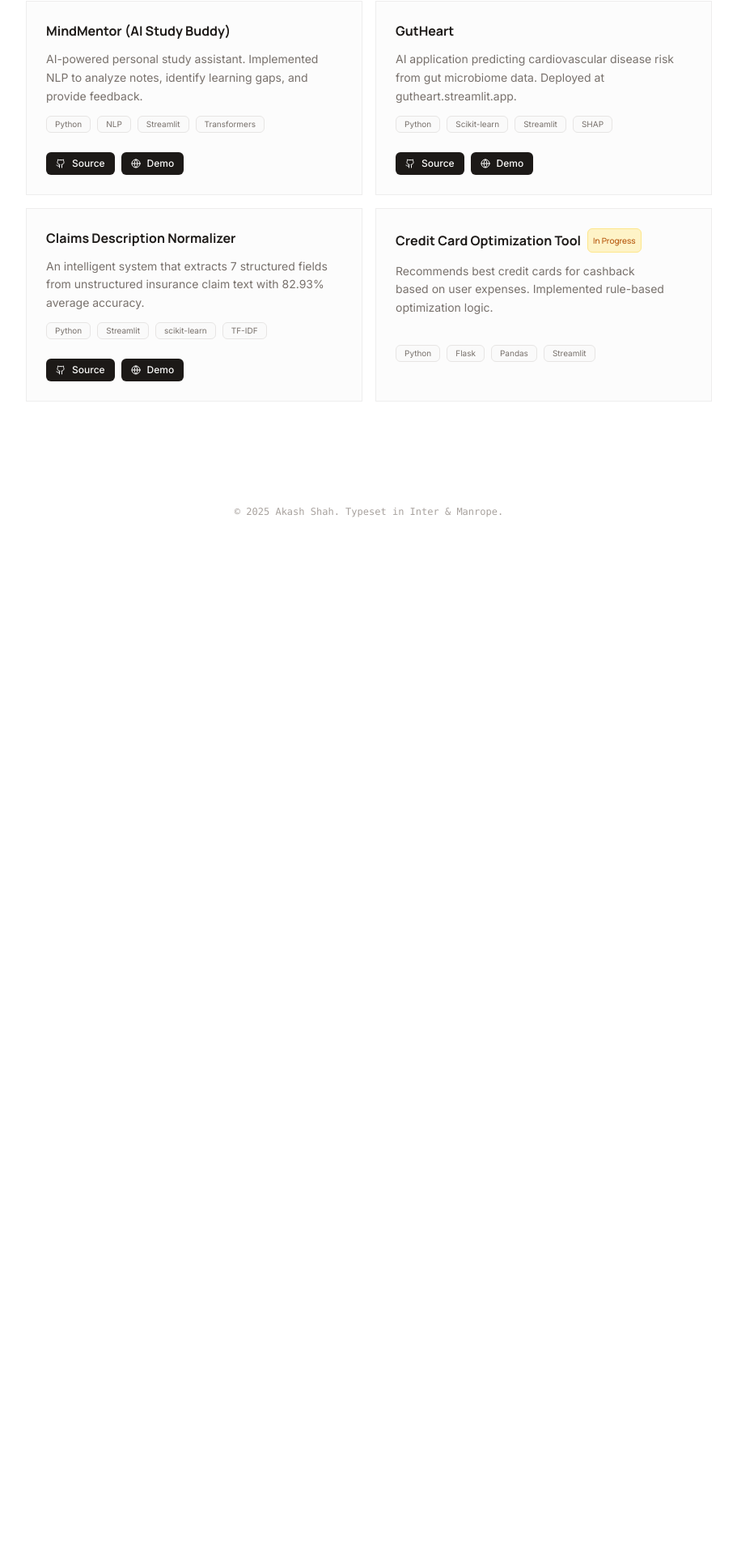
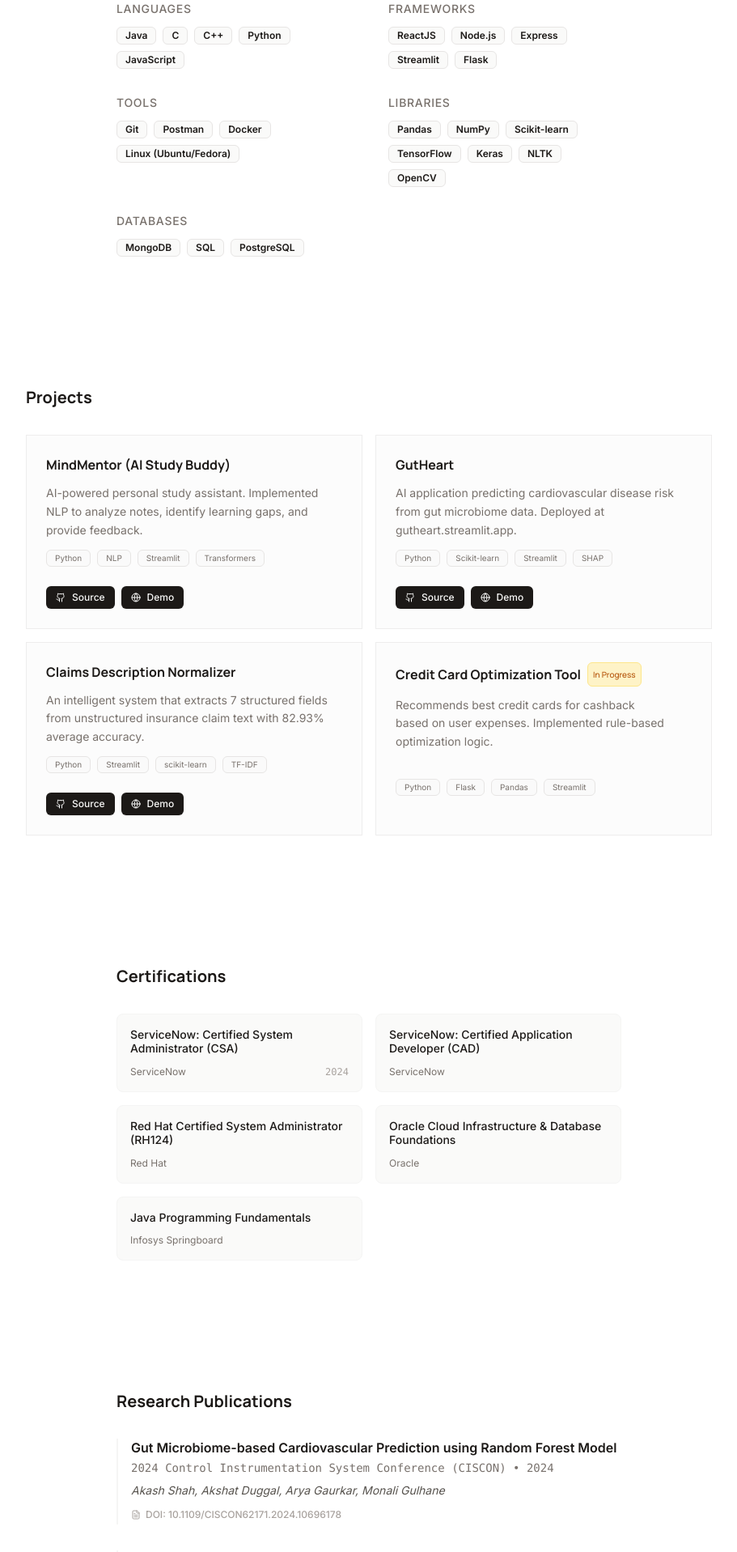
Before and after one commit to akashshah3/akashshah3.github.io, a React (Vite) app: page / in a window 1280 px wide. Shown: the part 1324-3241 px from the top of the page at 81% size, without its empty margins (184-1095 px from the left). Before the commit the page ends 2092 px from the top, so only its background shows below. Built offline with nearby package versions, Linux system fonts and the light colour scheme.

Commit message:
feat: introduce Skills, Certifications, and Research sections with corresponding data updates and structure.

```diff
--- a/src/App.jsx
+++ b/src/App.jsx
@@ -1,7 +1,10 @@
 import { Hero } from "./components/Hero";
 import { About } from "./components/About";
+import { Skills } from "./components/Skills";
 import { Experience } from "./components/Experience";
+import { Research } from "./components/Research";
 import { Projects } from "./components/Projects";
+import { Certifications } from "./components/Certifications";
 
 function App() {
   return (
@@ -9,7 +12,10 @@ function App() {
       <Hero />
       <About />
       <Experience />
+      <Skills />
       <Projects />
+      <Certifications />
+      <Research />
       <footer className="max-w-2xl mx-auto px-6 py-12 text-center text-xs text-stone-400 font-mono">
         <p>© {new Date().getFullYear()} Akash Shah. Typeset in Inter & Manrope.</p>
       </footer>
--- /dev/null
+++ b/src/components/Certifications.jsx
@@ -0,0 +1,27 @@
+import { Section } from "./ui/section";
+import { RESUME_DATA } from "../data/resume";
+import { FadeIn } from "./ui/fade-in";
+import { Badge } from "./ui/badge";
+
+export function Certifications() {
+    return (
+        <Section>
+            <FadeIn>
+                <h2 className="text-xl font-bold font-display mb-8">Certifications</h2>
+            </FadeIn>
+            <div className="grid grid-cols-1 md:grid-cols-2 gap-4">
+                {RESUME_DATA.certifications.map((cert, index) => (
+                    <FadeIn key={cert.name} delay={index * 0.05}>
+                        <div className="flex flex-col h-full justify-between p-4 bg-stone-50 rounded-lg border border-stone-100 hover:border-stone-200 transition-colors">
+                            <h3 className="font-medium text-stone-900 text-sm leading-tight">{cert.name}</h3>
+                            <div className="flex items-center justify-between mt-3">
+                                <span className="text-xs text-stone-500">{cert.issuer}</span>
+                                {cert.year && <span className="text-xs font-mono text-stone-400">{cert.year}</span>}
+                            </div>
+                        </div>
+                    </FadeIn>
+                ))}
+            </div>
+        </Section>
+    )
+}
--- /dev/null
+++ b/src/components/Research.jsx
@@ -0,0 +1,31 @@
+import { Section } from "./ui/section";
+import { RESUME_DATA } from "../data/resume";
+import { FadeIn } from "./ui/fade-in";
+import { FileText } from "lucide-react";
+
+export function Research() {
+    return (
+        <Section>
+            <FadeIn>
+                <h2 className="text-xl font-bold font-display mb-8">Research Publications</h2>
+            </FadeIn>
+            <div className="space-y-8">
+                {RESUME_DATA.research.map((item, index) => (
+                    <FadeIn key={item.title} delay={index * 0.1} className="pl-4 border-l-2 border-stone-100 hover:border-stone-300 transition-colors">
+                        <h3 className="font-semibold text-stone-900 leading-snug">
+                            {item.title}
+                        </h3>
+                        <p className="text-sm text-stone-500 mt-1 font-mono">{item.conference} • {item.year}</p>
+                        <p className="text-sm text-stone-600 mt-2 italic text-pretty">{item.authors}</p>
+                        {item.doi && (
+                            <a href={`https://doi.org/${item.doi}`} target="_blank" rel="noreferrer" className="inline-flex items-center gap-1.5 mt-3 text-xs font-medium text-stone-400 hover:text-stone-900 transition-colors">
+                                <FileText className="h-3 w-3" />
+                                DOI: {item.doi}
+                            </a>
+                        )}
+                    </FadeIn>
+                ))}
+            </div>
+        </Section>
+    )
+}
--- /dev/null
+++ b/src/components/Skills.jsx
@@ -0,0 +1,28 @@
+import { Section } from "./ui/section";
+import { RESUME_DATA } from "../data/resume";
+import { Badge } from "./ui/badge";
+import { FadeIn } from "./ui/fade-in";
+
+export function Skills() {
+    return (
+        <Section>
+            <FadeIn>
+                <h2 className="text-xl font-bold font-display mb-8">Technical Skills</h2>
+            </FadeIn>
+            <div className="grid grid-cols-1 md:grid-cols-2 gap-y-8 gap-x-12">
+                {Object.entries(RESUME_DATA.skills).map(([category, skills], index) => (
+                    <FadeIn key={category} delay={index * 0.1}>
+                        <h3 className="text-sm font-medium text-stone-500 uppercase tracking-wider mb-3">{category}</h3>
+                        <div className="flex flex-wrap gap-2">
+                            {skills.map(skill => (
+                                <Badge key={skill} variant="secondary" className="bg-stone-50 text-stone-900 border-stone-200 hover:bg-stone-100 rounded-md">
+                                    {skill}
+                                </Badge>
+                            ))}
+                        </div>
+                    </FadeIn>
+                ))}
+            </div>
+        </Section>
+    )
+}
--- a/src/data/resume.js
+++ b/src/data/resume.js
@@ -58,19 +58,51 @@ export const RESUME_DATA = {
                 "Designed and developed a full-stack E-commerce platform for eco-friendly jute bags. implemented product catalog, shopping cart, and order management. Built front-end with React.js, HTML, CSS. Developed RESTful APIs with Node.js/Express and MongoDB.",
         },
     ],
-    skills: [
-        "Java",
-        "C++",
-        "Python",
-        "JavaScript",
-        "ReactJS",
-        "Node.js",
-        "MongoDB",
-        "SQL",
-        "Machine Learning (Scikit-learn, TensorFlow)",
-        "NLP",
-        "Streamlit",
-        "Git",
+    skills: {
+        languages: ["Java", "C", "C++", "Python", "JavaScript"],
+        frameworks: ["ReactJS", "Node.js", "Express", "Streamlit", "Flask"],
+        tools: ["Git", "Postman", "Docker", "Linux (Ubuntu/Fedora)"],
+        libraries: ["Pandas", "NumPy", "Scikit-learn", "TensorFlow", "Keras", "NLTK", "OpenCV"],
+        databases: ["MongoDB", "SQL", "PostgreSQL"],
+    },
+    certifications: [
+        {
+            name: "ServiceNow: Certified System Administrator (CSA)",
+            issuer: "ServiceNow",
+            year: "2024", // Approximate based on context if not specified, or just omit year if unsure. Resume doesn't strictly say dates for all, we can leave generic.
+        },
+        {
+            name: "ServiceNow: Certified Application Developer (CAD)",
+            issuer: "ServiceNow",
+        },
+        {
+            name: "Red Hat Certified System Administrator (RH124)",
+            issuer: "Red Hat",
+        },
+        {
+            name: "Oracle Cloud Infrastructure & Database Foundations",
+            issuer: "Oracle",
+        },
+        {
+            name: "Java Programming Fundamentals",
+            issuer: "Infosys Springboard",
+        }
+    ],
+    research: [
+        {
+            title: "Gut Microbiome-based Cardiovascular Prediction using Random Forest Model",
+            conference: "2024 Control Instrumentation System Conference (CISCON)",
+            authors: "Akash Shah, Akshat Duggal, Arya Gaurkar, Monali Gulhane",
+            doi: "10.1109/CISCON62171.2024.10696178",
+            year: "2024",
+        },
+        {
+            title: "Evaluating Generative Models: A Review of Challenges and Opportunities",
+            conference: "IEEE (Proceedings)",
+            authors: "Akash Shah, Nitin Rakesh, Monali Gulhane, et al.",
+            doi: "10.1109/cictn64563.2025.10932502",
+            year: "2025",
+        }
     ],
     projects: [
         {
```
